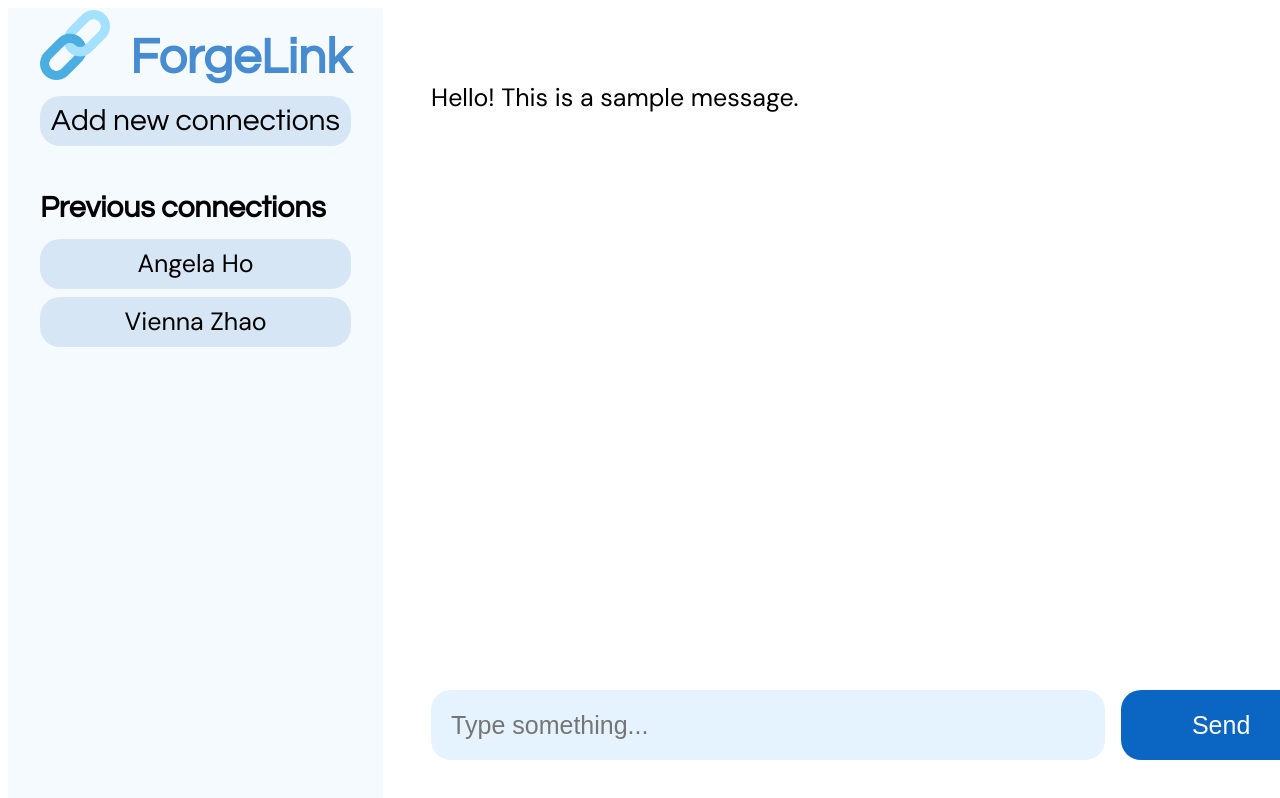
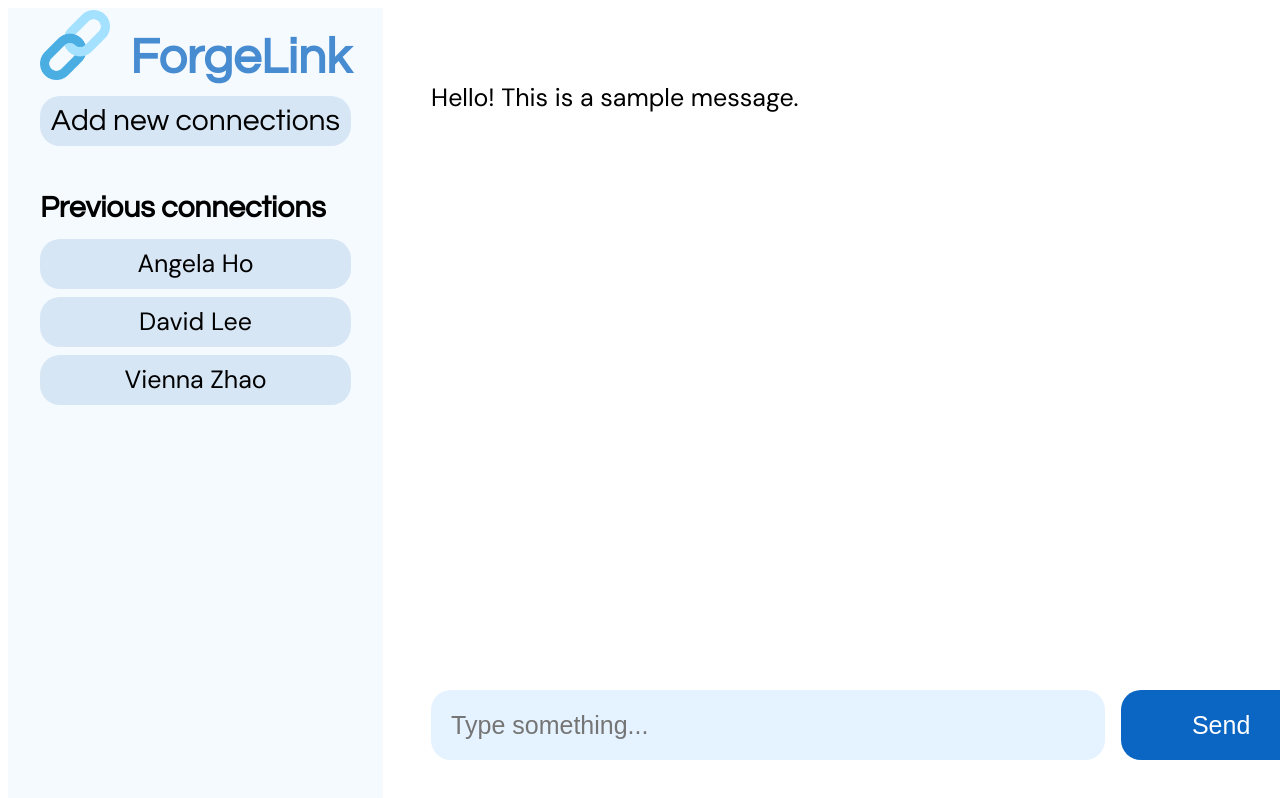
Before and after one commit to Angelaho1128/ForgeLink, a React (Vite) app: page /chat in a window 1280 px wide. Shown: the top 798 px of the page. Built offline with nearby package versions, Linux system fonts and the light colour scheme; no server answers.

Commit message:
added trash icon to asset

```diff
--- a/src/pages/Chat.jsx
+++ b/src/pages/Chat.jsx
@@ -22,6 +22,7 @@ const Chat = () => {
         <button className="sidebar-btn">Add new connections</button>
         <h3 className="sidebar-subtitle">Previous connections</h3>
         <button className="connection-btn">Angela Ho</button>
+        <button className="connection-btn">David Lee</button>
         <button className="connection-btn">Vienna Zhao</button>
       </aside>
 
```
Also changed, not shown: public/assets/removeIcon.png (added).
